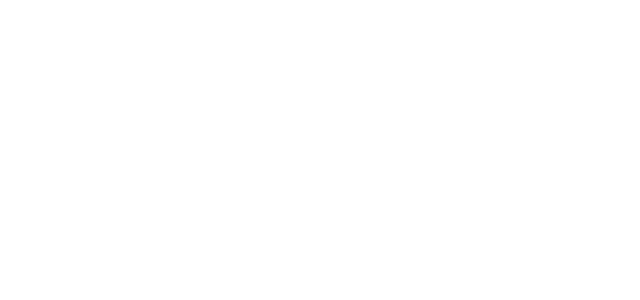
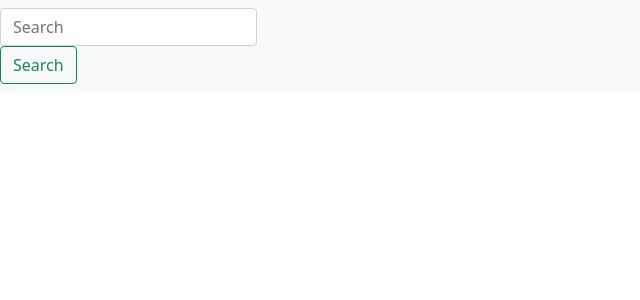
Before and after one commit to SoundWavePF/client, a React (Create React App) app: page /player in a window 1280 px wide. Before the commit this address had no page. Shown: the top 300 px of the page, without its empty margins (0-640 px from the left). Built offline with nearby package versions, Linux system fonts and the light colour scheme.

Commit message:
feat(components/comms): add a search bar to search information

```diff
--- a/src/App.tsx
+++ b/src/App.tsx
@@ -2,6 +2,7 @@
 import { Routes, Route } from "react-router";
 import "./App.css";
 import Landing from './components/views/Landing/Landing'
+import SearchBar from "./components/commons/SearchBar/SearchBar";
 import 'bootstrap/dist/css/bootstrap.min.css';
 
 function App() {
@@ -9,6 +10,7 @@
     <div>
       <Routes>
         <Route path="/" element={<Landing/>}/>
+          <Route path="/player"  element={<SearchBar/>}/>
       </Routes>
     </div>
   );
--- /dev/null
+++ b/src/components/commons/SearchBar/SearchBar.tsx
@@ -0,0 +1,30 @@
+import {useState} from 'react';
+
+
+const SearchBar = ()=>{
+    const [input, setInput] = useState<string>('');
+
+    function handleChange({target}: {target: any}): void {
+        setInput(()=>{
+            console.log(target.value);
+            return target.value;
+        })
+    }
+
+    return (
+        <nav className="navbar navbar-light bg-light">
+            <form className="form-inline">
+                <input
+                    className="form-control mr-sm-2"
+                    type="search"
+                    placeholder="Search"
+                    aria-label="Search"
+                    onChange={handleChange}
+                />
+                <button className="btn btn-outline-success my-2 my-sm-0" type="submit">Search</button>
+            </form>
+        </nav>
+    )
+}
+
+export default SearchBar;
```
Also changed, not shown: src/components/commons/SearchBar/SearchBar.module.css (added).
